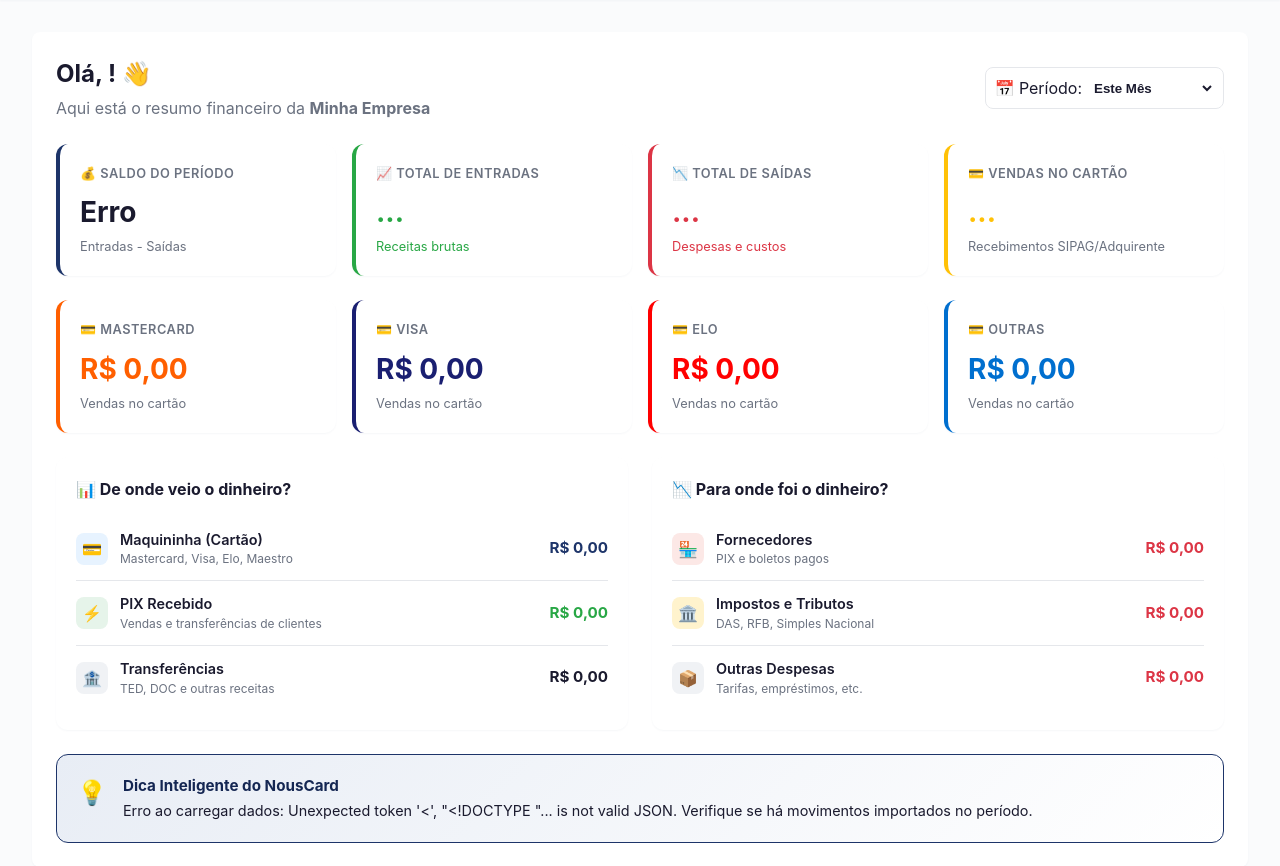
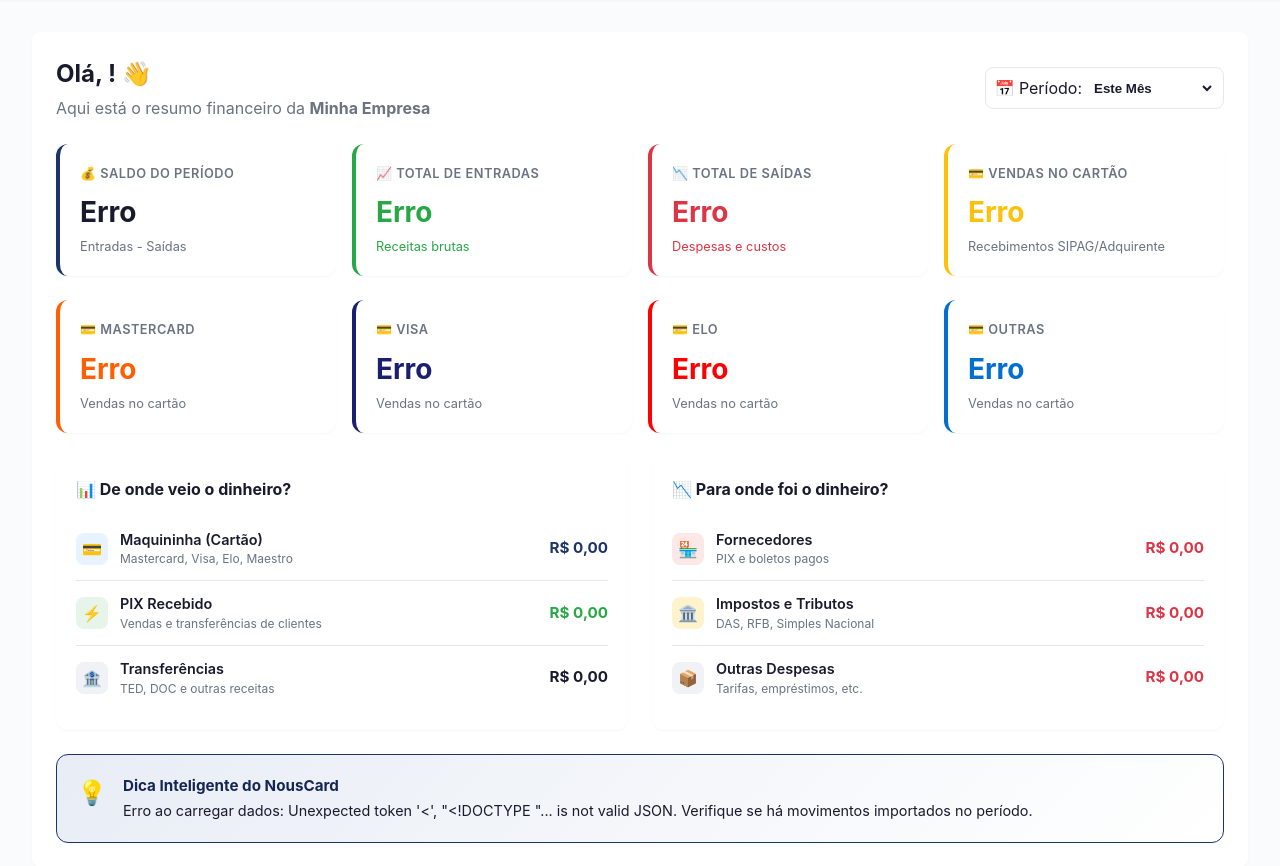
Before and after one commit to WilsonNous/NousCard, a Flask app: template templates/dashboard.html in a window 1280 px wide. Shown: the part 64-930 px from the top of the page. Run offline with Flask 3, Linux system fonts and the light colour scheme; the template is opened without the code that fills it, so the values that code supplies are empty; parts of the project's set-up code (start-up, migrations or seed data) failed here and were passed over.

Commit message:
Update dashboard.html

```diff
--- a/templates/dashboard.html
+++ b/templates/dashboard.html
@@ -381,7 +381,7 @@
 <script>
 // Função para formatar moeda BRL
 const formatBRL = (value) => {
-    return new Intl.NumberFormat('pt-BR', { style: 'currency', currency: 'BRL' }).format(value);
+    return new Intl.NumberFormat('pt-BR', { style: 'currency', currency: 'BRL' }).format(value || 0);
 };
 
 // Função principal de atualização do Dashboard
@@ -391,6 +391,10 @@ async function atualizarDashboard(periodo) {
     document.getElementById('kpi-entradas').textContent = '...';
     document.getElementById('kpi-saidas').textContent = '...';
     document.getElementById('kpi-cartao').textContent = '...';
+    document.getElementById('kpi-mastercard').textContent = '...';
+    document.getElementById('kpi-visa').textContent = '...';
+    document.getElementById('kpi-elo').textContent = '...';
+    document.getElementById('kpi-outras').textContent = '...';
 
     try {
         // ✅ CHAMAR API REAL
@@ -419,6 +423,18 @@ async function atualizarDashboard(periodo) {
         document.getElementById('kpi-entradas').textContent = formatBRL(data.entradas);
         document.getElementById('kpi-saidas').textContent = formatBRL(data.saidas);
         document.getElementById('kpi-cartao').textContent = formatBRL(data.vendas_cartao);
+
+        // ✅ Atualizar KPIs de Vendas por Bandeira
+        const bandeiras = data.vendas_por_bandeira || {};
+        document.getElementById('kpi-mastercard').textContent = formatBRL(bandeiras.mastercard || 0);
+        document.getElementById('kpi-visa').textContent = formatBRL(bandeiras.visa || 0);
+        document.getElementById('kpi-elo').textContent = formatBRL(bandeiras.elo || 0);
+
+        // Calcular "Outras" (soma de todas as bandeiras não listadas)
+        const outrasBandeiras = Object.entries(bandeiras)
+            .filter(([key]) => !['mastercard', 'visa', 'elo'].includes(key.toLowerCase()))
+            .reduce((sum, [_, value]) => sum + (value || 0), 0);
+        document.getElementById('kpi-outras').textContent = formatBRL(outrasBandeiras);
 
         // Calcular totais para porcentagens
         const totalRec = data.receitas.cartao + data.receitas.pix + data.receitas.transferencias;
@@ -498,6 +514,13 @@ async function atualizarDashboard(periodo) {
     } catch (error) {
         console.error('Erro ao carregar dashboard:', error);
         document.getElementById('kpi-saldo').textContent = 'Erro';
+        document.getElementById('kpi-entradas').textContent = 'Erro';
+        document.getElementById('kpi-saidas').textContent = 'Erro';
+        document.getElementById('kpi-cartao').textContent = 'Erro';
+        document.getElementById('kpi-mastercard').textContent = 'Erro';
+        document.getElementById('kpi-visa').textContent = 'Erro';
+        document.getElementById('kpi-elo').textContent = 'Erro';
+        document.getElementById('kpi-outras').textContent = 'Erro';
         document.getElementById('insight-text').textContent =
             `Erro ao carregar dados: ${error.message}. Verifique se há movimentos importados no período.`;
     }
```
